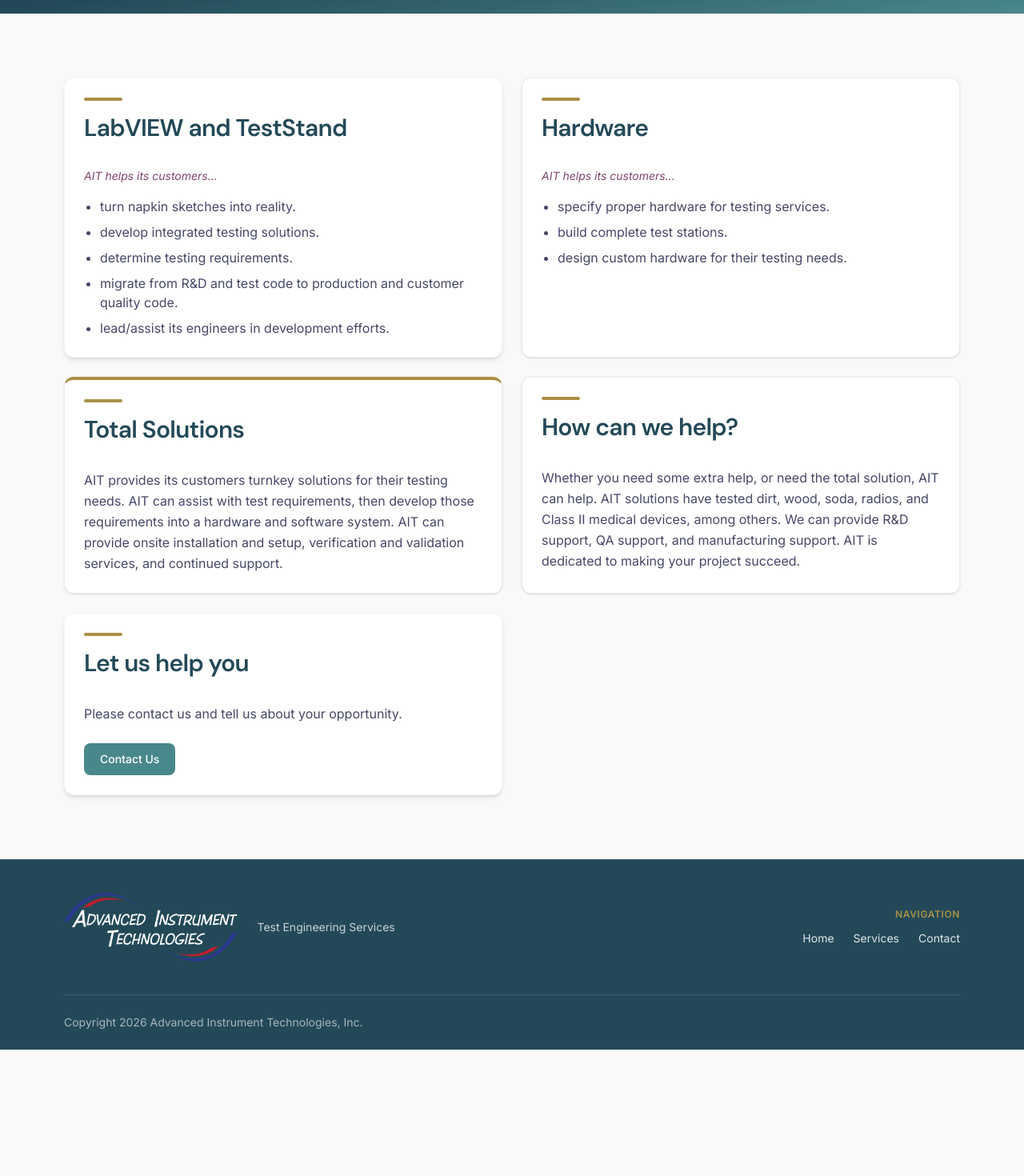
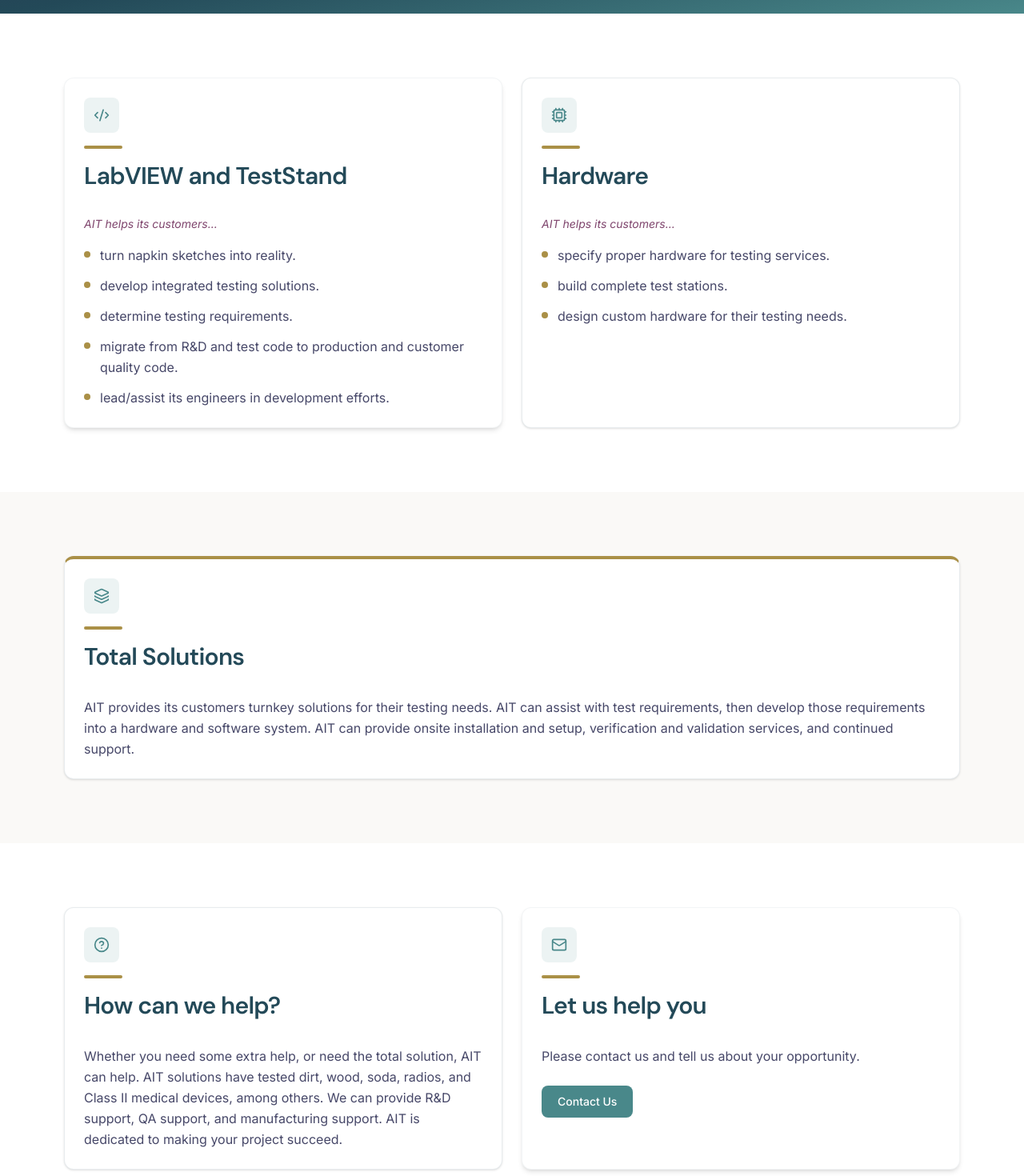
Before and after one commit to kplakosh/AIT, a React (Vite) app: page /services in a window 1280 px wide. Shown: the part 300-1770 px from the top of the page at 80% size. Before the commit the page ends 1612 px from the top, so only its background shows below. Built offline with nearby package versions, Linux system fonts and the light colour scheme.

Commit message:
Complete Phase 4 Services page with icon cards and layout.
Add ServiceCard and custom bullet styling, three-row grid with fade-in animations, and ignore local chat-summary.md from version control.

Co-authored-by: Cursor <cursoragent@cursor.com>

```diff
--- /dev/null
+++ b/src/components/services/ServiceBulletList.tsx
@@ -0,0 +1,19 @@
+type ServiceBulletListProps = {
+  items: readonly string[]
+}
+
+export function ServiceBulletList({ items }: ServiceBulletListProps) {
+  return (
+    <ul className="space-y-3">
+      {items.map((item) => (
+        <li key={item} className="flex gap-3 text-navy-plum/85">
+          <span
+            className="mt-2 h-2 w-2 shrink-0 rounded-full bg-warm-gold"
+            aria-hidden="true"
+          />
+          <span className="leading-relaxed">{item}</span>
+        </li>
+      ))}
+    </ul>
+  )
+}
--- /dev/null
+++ b/src/components/services/ServiceCard.tsx
@@ -0,0 +1,56 @@
+import type { LucideIcon } from 'lucide-react'
+import { Code2, Cpu, HelpCircle, Layers, Mail } from 'lucide-react'
+import { servicesContent } from '../../content/site'
+import { cn } from '../../lib/cn'
+import { ButtonLink } from '../ui/Button'
+import { Card } from '../ui/Card'
+import { SectionHeading } from '../ui/SectionHeading'
+import { ServiceBulletList } from './ServiceBulletList'
+
+type ServiceSection = (typeof servicesContent.sections)[number]
+
+const serviceIcons: Record<ServiceSection['id'], LucideIcon> = {
+  'labview-teststand': Code2,
+  hardware: Cpu,
+  'total-solutions': Layers,
+  'how-can-we-help': HelpCircle,
+  'let-us-help-you': Mail,
+}
+
+type ServiceCardProps = {
+  section: ServiceSection
+  variant?: 'default' | 'elevated' | 'accent'
+  className?: string
+}
+
+export function ServiceCard({ section, variant = 'default', className = '' }: ServiceCardProps) {
+  const Icon = serviceIcons[section.id]
+
+  return (
+    <Card variant={variant} className={cn('h-full', className)}>
+      <div className="mb-4 flex h-11 w-11 items-center justify-center rounded-lg bg-teal/10 text-teal">
+        <Icon className="h-5 w-5" aria-hidden="true" />
+      </div>
+
+      <SectionHeading title={section.title} showDivider />
+
+      {'intro' in section && section.intro ? (
+        <p className="mb-4 text-sm italic text-muted-rose">{section.intro}</p>
+      ) : null}
+
+      {'bullets' in section && section.bullets ? (
+        <ServiceBulletList items={section.bullets} />
+      ) : null}
+
+      {'body' in section && section.body ? (
+        <p className="leading-relaxed text-navy-plum/85">{section.body}</p>
+      ) : null}
+
+      {section.id === 'let-us-help-you' ? (
+        <div className="mt-6">
+          <ButtonLink to="/contact">Contact Us</ButtonLink>
+        </div>
+      ) : null}
+    </Card>
+  )
+}
--- a/src/pages/ServicesPage.tsx
+++ b/src/pages/ServicesPage.tsx
@@ -1,11 +1,13 @@
 import { Helmet } from 'react-helmet-async'
 import { pageMeta, servicesContent } from '../content/site'
-import { ButtonLink } from '../components/ui/Button'
-import { Card } from '../components/ui/Card'
+import { ServiceCard } from '../components/services/ServiceCard'
 import { Container } from '../components/ui/Container'
+import { FadeIn } from '../components/ui/FadeIn'
 import { PageHeader } from '../components/ui/PageHeader'
 import { Section } from '../components/ui/Section'
-import { SectionHeading } from '../components/ui/SectionHeading'
+
+const [labviewSection, hardwareSection, totalSolutionsSection, howCanWeHelpSection, letUsHelpSection] =
+  servicesContent.sections
 
 export function ServicesPage() {
   return (
@@ -17,36 +19,36 @@ export function ServicesPage() {
 
       <PageHeader title="Services" />
 
+      <Section variant="white">
+        <Container>
+          <div className="grid gap-6 md:grid-cols-2">
+            <FadeIn>
+              <ServiceCard section={labviewSection} variant="elevated" />
+            </FadeIn>
+            <FadeIn delay={0.1}>
+              <ServiceCard section={hardwareSection} variant="default" />
+            </FadeIn>
+          </div>
+        </Container>
+      </Section>
+
       <Section variant="muted">
         <Container>
+          <FadeIn>
+            <ServiceCard section={totalSolutionsSection} variant="accent" />
+          </FadeIn>
+        </Container>
+      </Section>
+
+      <Section variant="white">
+        <Container>
           <div className="grid gap-6 md:grid-cols-2">
-            {servicesContent.sections.map((section, index) => (
-              <Card
-                key={section.id}
-                variant={section.id === 'total-solutions' ? 'accent' : index % 2 === 0 ? 'elevated' : 'default'}
-                className="h-full"
-              >
-                <SectionHeading title={section.title} showDivider />
-                {'intro' in section && section.intro ? (
-                  <p className="mb-4 text-sm italic text-muted-rose">{section.intro}</p>
-                ) : null}
-                {'bullets' in section && section.bullets ? (
-                  <ul className="list-disc space-y-2 pl-5 text-navy-plum/85">
-                    {section.bullets.map((item) => (
-                      <li key={item}>{item}</li>
-                    ))}
-                  </ul>
-                ) : null}
-                {'body' in section && section.body ? (
-                  <p className="leading-relaxed text-navy-plum/85">{section.body}</p>
-                ) : null}
-                {section.id === 'let-us-help-you' ? (
-                  <div className="mt-6">
-                    <ButtonLink to="/contact">Contact Us</ButtonLink>
-                  </div>
-                ) : null}
-              </Card>
-            ))}
+            <FadeIn>
+              <ServiceCard section={howCanWeHelpSection} variant="default" />
+            </FadeIn>
+            <FadeIn delay={0.1}>
+              <ServiceCard section={letUsHelpSection} variant="elevated" />
+            </FadeIn>
           </div>
         </Container>
       </Section>
```
Also changed, not shown: 1 other file (tests, documents, lock files or other folders).
